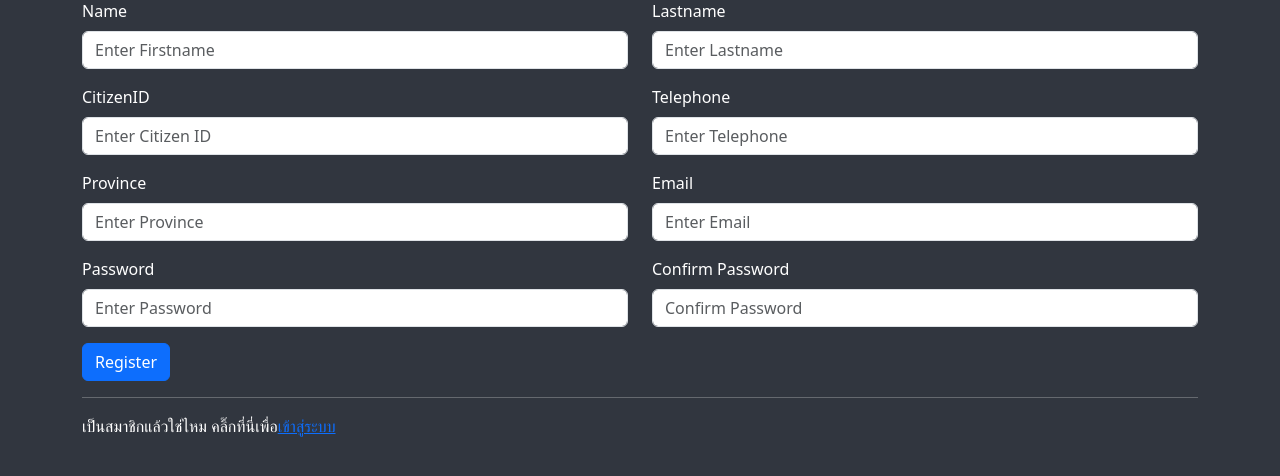
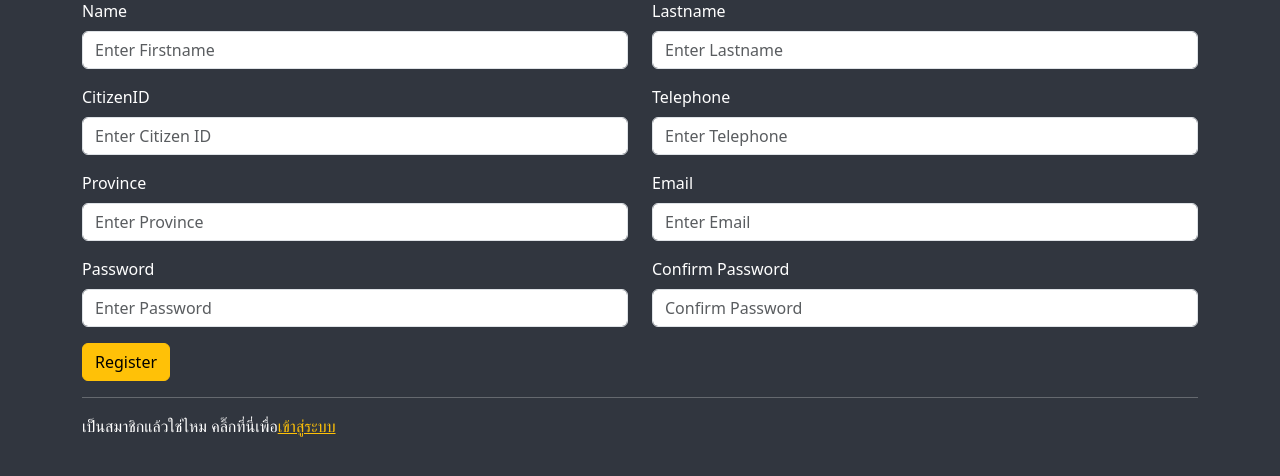
Before and after one commit to ClairCrest/DBProject, a PHP site: page /signup/index.php in a window 1280 px wide. Shown: the part 98-574 px from the top of the page. Run offline with PHP 8.4, Linux system fonts and the light colour scheme.

Commit message:
Update index.php

```diff
--- a/signup/index.php
+++ b/signup/index.php
@@ -80,11 +80,11 @@
           <input type="password" class="form-control" name="c_password" placeholder="Confirm Password">
         </div>
       </div>
-      <button type="submit" class="btn btn-primary mt-3 w-10" name="signup">Register</button>
+      <button type="submit" class="btn btn-warning mt-3 w-10" name="signup">Register</button>
 
     </form>
     <hr>
-    <p>เป็นสมาชิกแล้วใช่ไหม คลิ๊กที่นี่เพื่อ<a href="../index.php">เข้าสู่ระบบ</a></p>
+    <p>เป็นสมาชิกแล้วใช่ไหม คลิ๊กที่นี่เพื่อ<a href="../index.php" class="text-warning">เข้าสู่ระบบ</a></p>
   </div>
 
   <script src="https://cdn.jsdelivr.net/npm/bootstrap@5.3.3/dist/js/bootstrap.bundle.min.js" integrity="sha384-YvpcrYf0tY3lHB60NNkmXc5s9fDVZLESaAA55NDzOxhy9GkcIdslK1eN7N6jIeHz" crossorigin="anonymous"></script>
```
